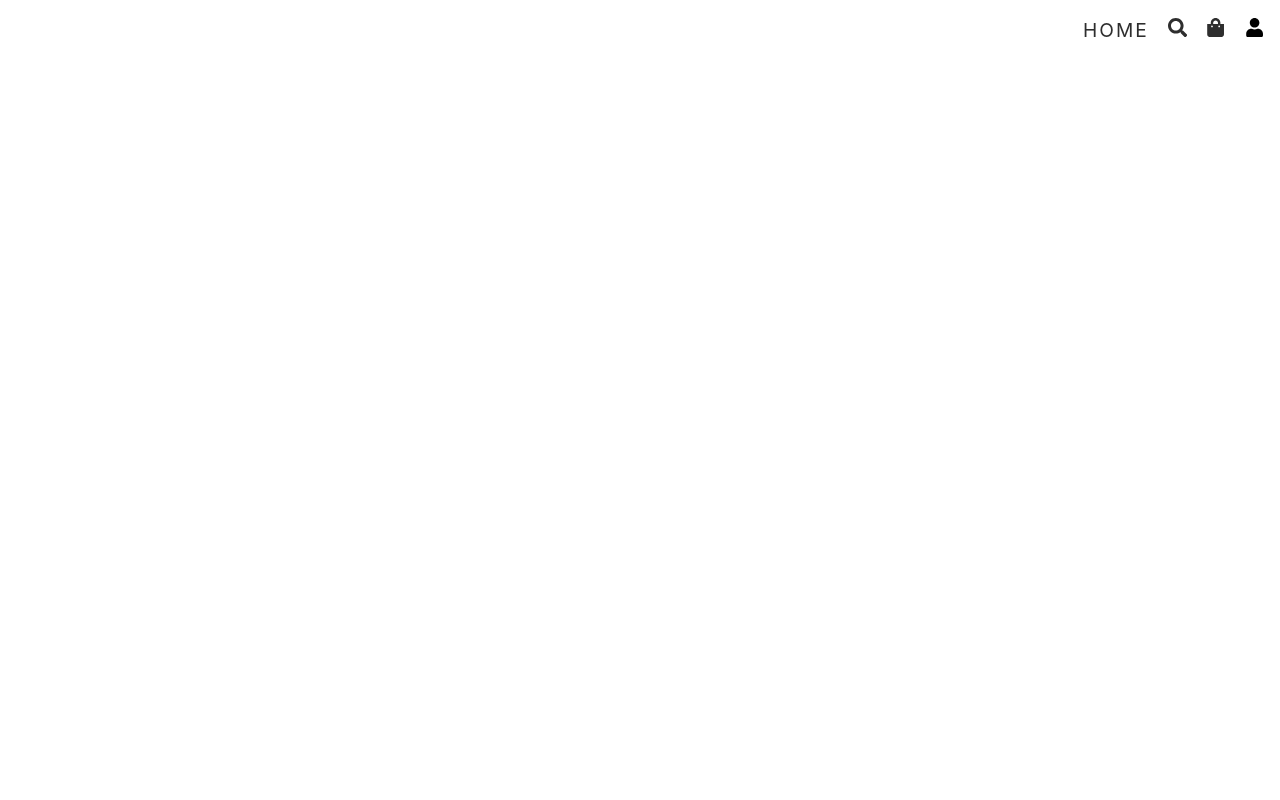
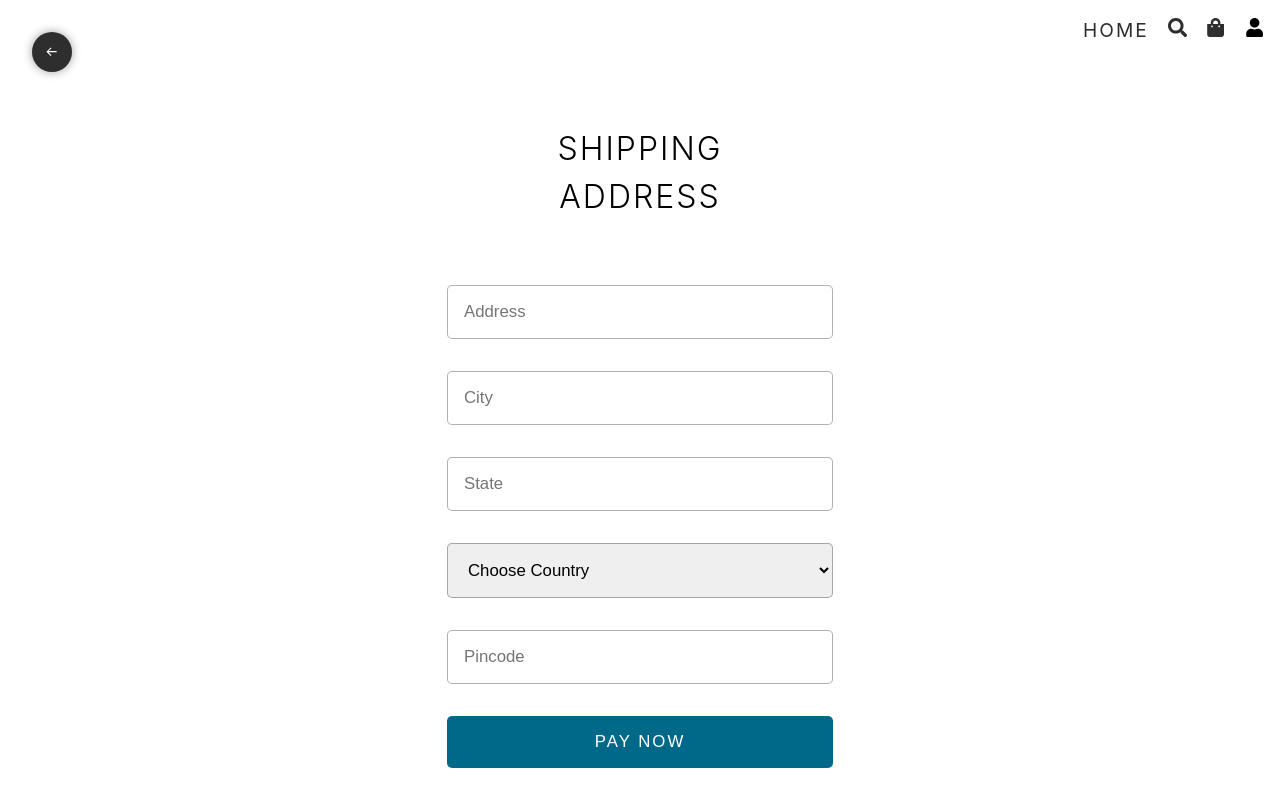
Before and after one commit to Dipesh23/ecommerce-frontend, a React (Vite) app: page /shipping in a window 1280 px wide. Before the commit this address had no page. Built offline with nearby package versions, Linux system fonts and the light colour scheme.

Commit message:
shipping page and styling

```diff
--- a/src/App.tsx
+++ b/src/App.tsx
@@ -6,6 +6,7 @@ import Header from "./components/header";
 const Home = lazy(() => import("./pages/home"));
 const Search = lazy(() => import("./pages/search"));
 const Cart = lazy(() => import("./pages/cart"));
+const Shipping = lazy(() => import("./pages/shipping"));
 
 //Admin Routes impoeting
 const Dashboard = lazy(() => import("./pages/admin/dashboard"));
@@ -36,6 +37,10 @@ const App = () => {
           <Route path="/" element={<Home />} />
           <Route path="/search" element={<Search />} />
           <Route path="/cart" element={<Cart />} />
+          //logged-in user routes
+          <Route>
+            <Route path="/shipping" element={<Shipping />} />
+          </Route>
           {/*Admin Routes*/}
           <Route
           // element={
--- /dev/null
+++ b/src/pages/shipping.tsx
@@ -0,0 +1,79 @@
+import { ChangeEvent, useState } from "react"
+import { BiArrowBack } from "react-icons/bi";
+import { useNavigate } from "react-router-dom";
+
+
+const Shipping = () => {
+
+    const navigate = useNavigate
+
+    const [shippingInfo,setShippingInfo]= useState({
+        address:"",
+        city:"",
+        state:"",
+        country:"",
+        pincode:"",
+    });
+
+    const changeHandler =(e:ChangeEvent<HTMLInputElement | HTMLSelectElement> )=>{
+        setShippingInfo(prev=>({...prev,[e.target.name]:e.target.value}));
+    };
+  return (
+    <div className="shipping">
+      <button className="back-btn" onClick={() => navigate("/cart")}><BiArrowBack/></button>
+
+      <form>
+      <h1>SHIPPING ADDRESS</h1>
+      <input
+      required
+      type="text"
+      placeholder="Address"
+      name="address"
+      value={shippingInfo.address}
+      onChange={changeHandler}
+      />
+      <input
+      required
+      type="text"
+      placeholder="City"
+      name="city"
+      value={shippingInfo.city}
+      onChange={changeHandler}
+      />
+      <input
+      required
+      type="text"
+      placeholder="State"
+      name="state"
+      value={shippingInfo.state}
+      onChange={changeHandler}
+      />
+      <select
+      name="country"
+      required
+      value={shippingInfo.country}
+      onChange={changeHandler}
+      >
+        <option value="">
+            Choose Country
+        </option>
+        <option value="india">India</option>
+
+      </select>
+      <input
+      required
+      type="text"
+      placeholder="Pincode"
+      name="pincode"
+      value={shippingInfo.pincode}
+      onChange={changeHandler}
+      />
+
+
+    <button type="submit">Pay Now </button>
+      </form>
+    </div>
+  )
+}
+
+export default Shipping
--- /dev/null
+++ b/src/styles/_shipping.scss
@@ -0,0 +1,58 @@
+.shipping {
+    @include flex;
+
+    .back-btn {
+      @include square(2.5rem);
+      background-color: $color2;
+      color: $color1;
+      @include flex;
+      position: fixed;
+      top: 2rem;
+      left: 2rem;
+      border-radius: 100%;
+      border: none;
+      outline: none;
+      cursor: pointer;
+      @include baseShadow;
+
+      svg {
+        transition: all 0.3s;
+      }
+
+      &:hover svg {
+        translate: -0.25rem;
+      }
+    }
+
+    > form {
+      max-width: 450px;
+      width: 100%;
+      @include flex(column, center, stretch, 2rem);
+      padding: 2rem;
+
+      > h1 {
+        @include heading(2px);
+        margin: 2rem;
+        text-align: center;
+      }
+      > input,
+      > select {
+        border: 1px solid rgba(31, 31, 31, 0.351);
+        padding: 1rem;
+        outline: none;
+        font-size: 1.05rem;
+        border-radius: 5px;
+      }
+
+      > button {
+        @include btn(1rem, $color3, $color1);
+        border-radius: 5px;
+        font-size: 1.05rem;
+        text-transform: uppercase;
+        letter-spacing: 2px;
+        &:hover {
+          opacity: 0.8;
+        }
+      }
+    }
+  }
--- a/src/styles/admin-styles/_mixin.scss
+++ b/src/styles/admin-styles/_mixin.scss
@@ -46,3 +46,13 @@
 @mixin baseShadow() {
   box-shadow: 0 0 10px rgba(0, 0, 0, 0.384);
 }
+
+@mixin btn($p: 0.5rem 1rem , $bg,$color) {
+  cursor: pointer;
+  border: none;
+  outline: none;
+  padding: $p;
+  background-color: $bg;
+  color:$color ;
+
+}
--- a/src/styles/app.scss
+++ b/src/styles/app.scss
@@ -41,6 +41,7 @@
 
   @import "_home";
   @import "cart";
+  @import "shipping";
 
   @import "admin-styles/dashboard";
   @import "admin-styles/products";
```
